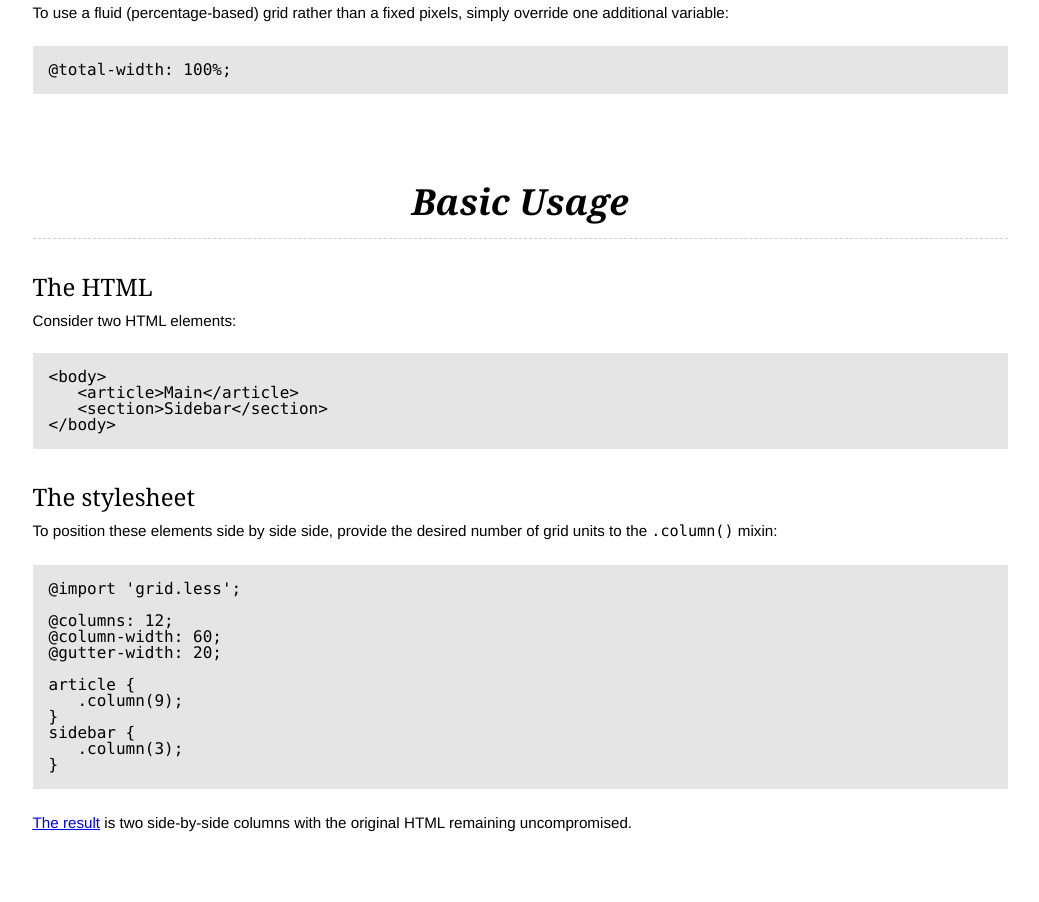
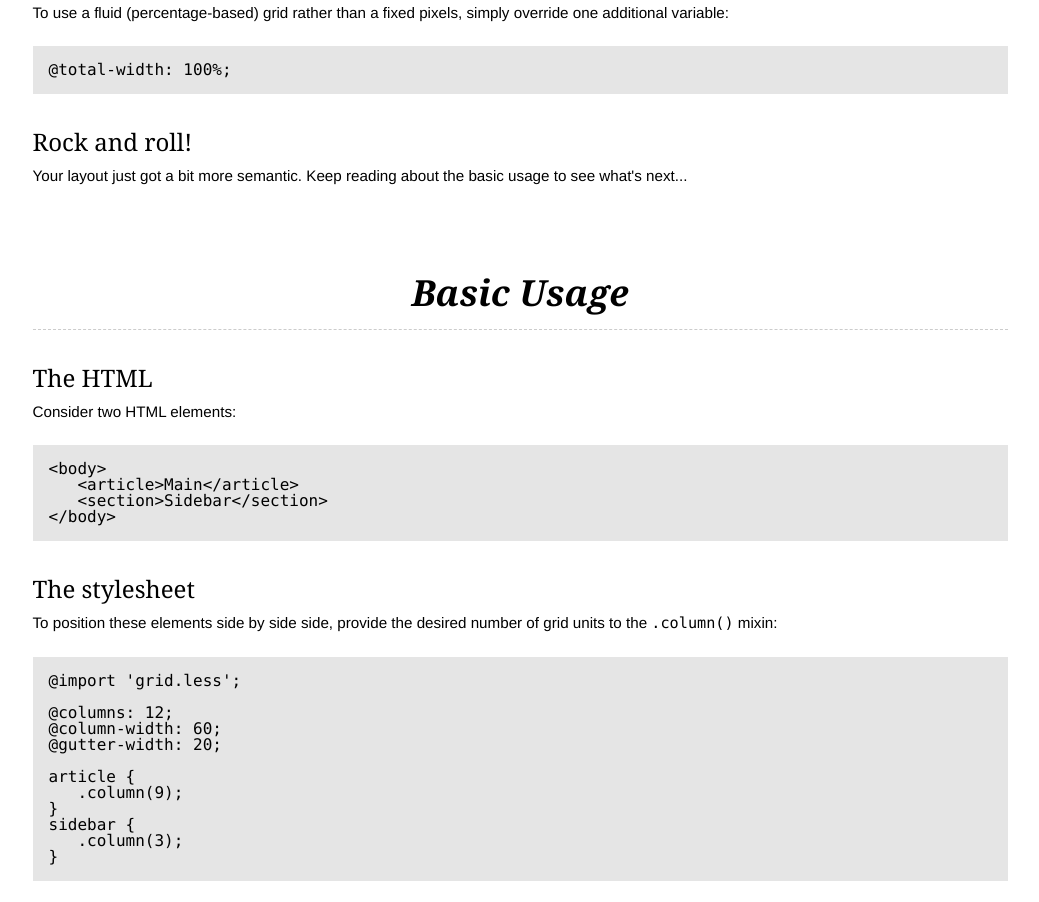
Before and after one commit to tylertate/semantic.gs, a plain HTML site: page index.html in a window 1280 px wide. Shown: the part 1458-2360 px from the top of the page, without its empty margins (20-1059 px from the left). Drawn offline with Linux system fonts and the light colour scheme.

Commit message:
Improving documentation

```diff
--- a/index.html
+++ b/index.html
@@ -124,6 +124,8 @@ aside { .column(3); }
 <pre>
 @total-width: 100%;
 </pre>
+			<h3>Rock and roll!</h3>
+			<p>Your layout just got a bit more semantic. Keep reading about the basic usage to see what's next...</p>
 
 			<h2>Basic Usage</h2>
 			<h3>The HTML</h3>
```
